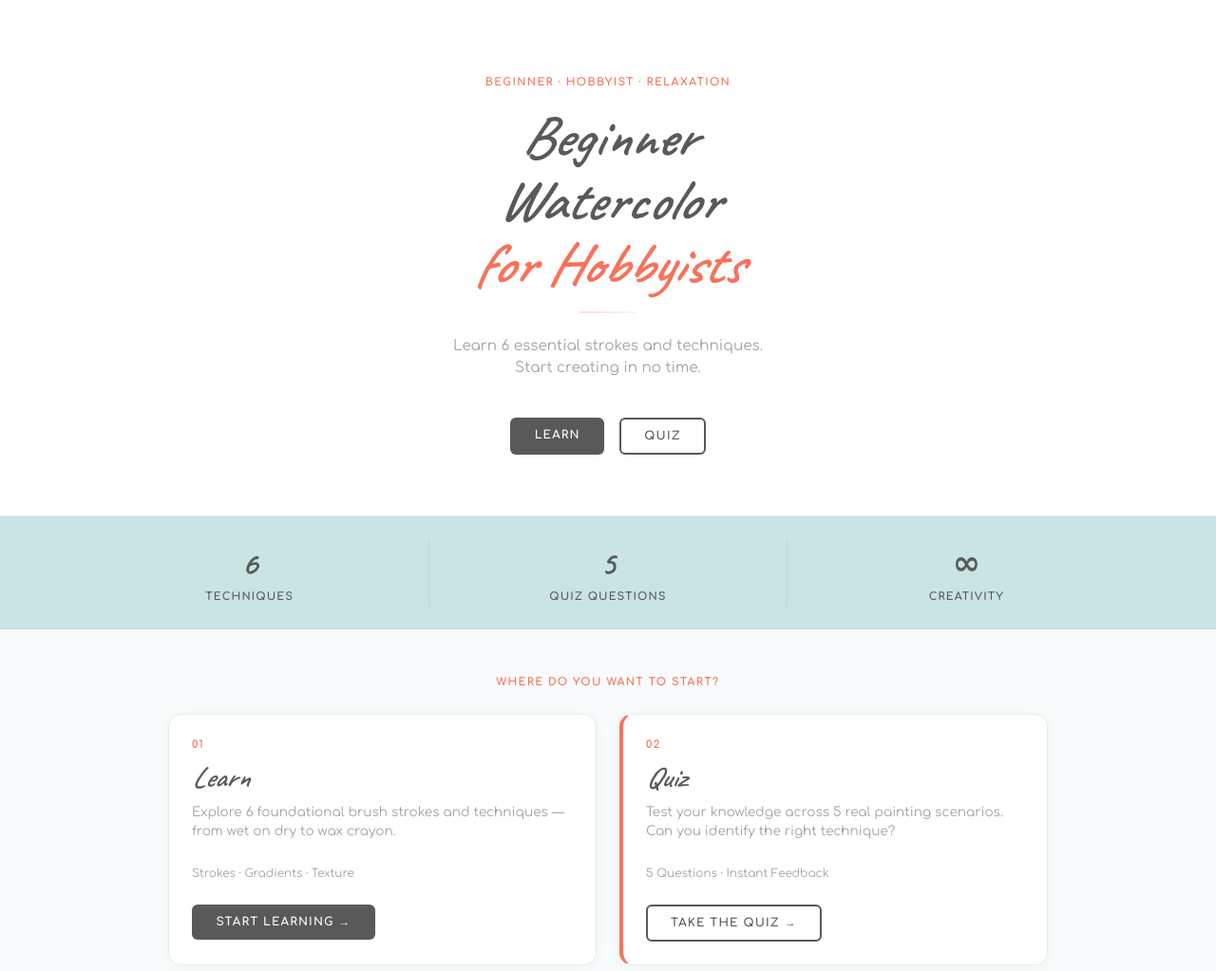
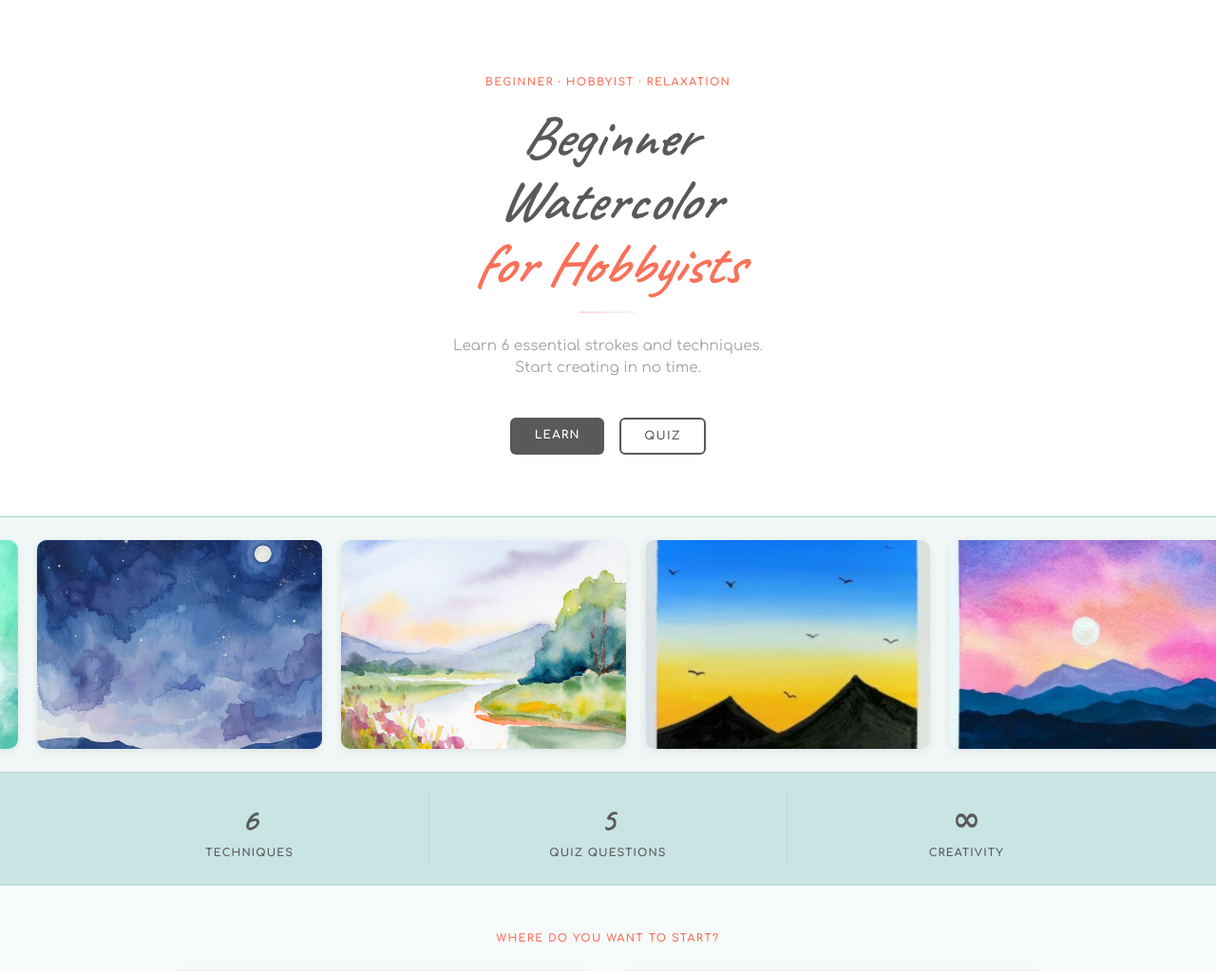
Before and after one commit to CourtCake/Beginner-Watercolor, a Flask app: page / in a window 1280 px wide. Shown: the part 72-1095 px from the top of the page at 95% size. Run offline with Flask 3, Linux system fonts and the light colour scheme.

Commit message:
+Image Gallery
Added an image gallery to the home page so users can feel inspired by the art.

```diff
--- a/app.py
+++ b/app.py
@@ -1,5 +1,6 @@
 from flask import Flask, render_template, redirect, url_for, request, session, send_from_directory
 import json
+import os
 from datetime import datetime
 
 app = Flask(__name__)
@@ -139,7 +140,9 @@ QUIZ_QUESTIONS = [
 
 @app.route('/')
 def home():
-    return render_template('home.html')
+    folder = os.path.join(app.root_path, 'question_images')
+    images = [f for f in os.listdir(folder) if f.lower().endswith(('.jpg'))]
+    return render_template('home.html', images=images)
 
 @app.route('/start')
 def start():
--- a/templates/home.html
+++ b/templates/home.html
@@ -1,5 +1,29 @@
 {% extends "base.html" %}
 {% block content %}
+
+<style>
+  #belt-track:hover { animation-play-state: paused; }
+  @keyframes belt-scroll {
+    0%   { transform: translateX(0); }
+    100% { transform: translateX(-50%); }
+  }
+  .belt-card {
+    width: 300px;
+    height: 220px;
+    border-radius: 10px;
+    overflow: hidden;
+    flex-shrink: 0;
+    position: relative;
+    box-shadow: 0 2px 8px rgba(0,0,0,0.08);
+  }
+  .belt-card img {
+    width: 100%;
+    height: 100%;
+    object-fit: cover;
+    object-position: center;
+    display: block;
+  }
+</style>
 
 <div style="background: var(--white); border-bottom: 1.5px solid #e0efee; padding: 5rem 2rem 4rem;">
   <div class="container text-center">
@@ -17,6 +41,12 @@
     </div>
   </div>
 </div>
+
+<!-- CONVEYOR BELT -->
+<div style="overflow: hidden; background: #f0f7f6; border-top: 1.5px solid #b8d8d7; border-bottom: 1.5px solid #b8d8d7; padding: 1.5rem 0;">
+  <div id="belt-track" style="display: flex; gap: 1.25rem; width: max-content; animation: belt-scroll 28s linear infinite;"></div>
+</div>
+<!-- END CONVEYOR BELT -->
 
 <div style="background: var(--teal); padding: 1.5rem 2rem; border-bottom: 1.5px solid #b8d8d7;">
   <div class="container">
@@ -70,3 +100,28 @@
 </div>
 
 {% endblock %}
+
+{% block scripts %}
+<script>
+(function () {
+  const images = [
+    {% for img in images %}
+      { src: "{{ url_for('serve_question_images', filename=img) }}" },
+    {% endfor %}
+  ];
+
+  const track = document.getElementById("belt-track");
+
+  function makeCard(item) {
+    const card = document.createElement("div");
+    card.className = "belt-card";
+    const img = document.createElement("img");
+    img.src = item.src;
+    card.appendChild(img);
+    return card;
+  }
+
+  [...images, ...images].forEach(item => track.appendChild(makeCard(item)));
+})();
+</script>
+{% endblock %}
```
Also changed, not shown: question_images/question-.avif (deleted), question_images/question-.jpg (deleted), question_images/question-.webp (deleted), question_images/question-4.png (deleted), question_images/question-5.png (deleted), question_images/question-6.jpg (added), question_images/question-7.jpg (added), question_images/question-8.jpg (added), 1 other file.
